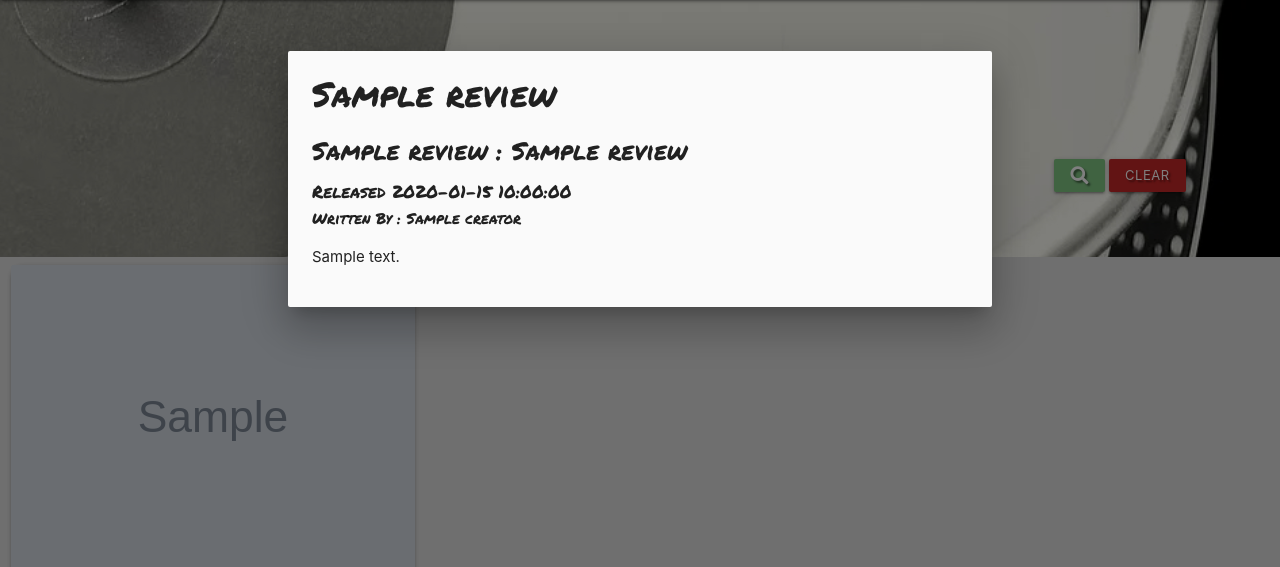
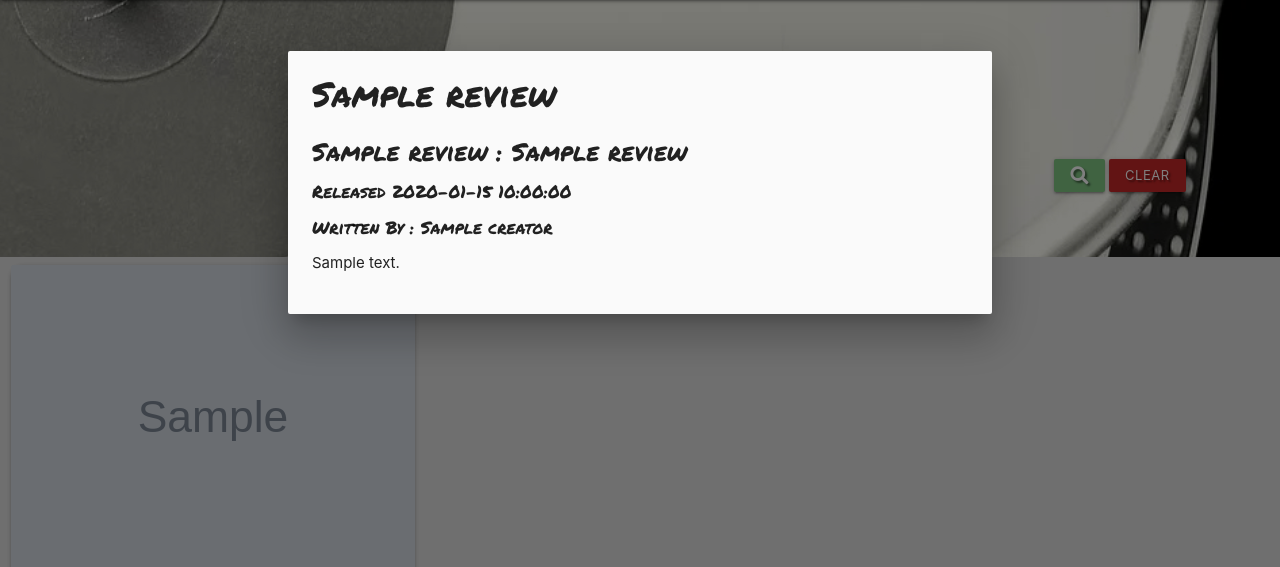
Before and after one commit to Code-Institute-Submissions/Reviewsic, a Flask app: page /search in a window 1280 px wide, after a click on "READ REVIEW". Shown: the part 64-631 px from the top of the page. Run offline with Flask 2, Linux system fonts and the light colour scheme; grey boxes marked "Sample" are stand-in pictures; a database or web service that is not in the repository returns one stand-in record (values such as "Sample title"); some libraries are stand-ins or nearby versions.

```diff
--- a/templates/profile.html
+++ b/templates/profile.html
@@ -31,7 +31,7 @@
             <h4 class="header-font"> {{ review.artist_name }}</h4>
             <h5 class="header-font"> {{review.category_name }} : {{ review.record_name }}</h5>
             <h6 class="header-font"> Released {{ review.rel_date }}</h6>
-             <h7 class="header-font">Written By : {{ review.creator }}</h7>
+             <h6 class="header-font">Written By : {{ review.creator }}</h6>
             <p>{{ review.review_text }}</p>
           </div>
         </div>
--- a/templates/reviews.html
+++ b/templates/reviews.html
@@ -48,7 +48,7 @@
             <h4 class="header-font"> {{ review.artist_name }}</h4>
             <h5 class="header-font"> {{review.category_name }} : {{ review.record_name }}</h5>
             <h6 class="header-font"> Released {{ review.rel_date }}</h6>
-             <h7 class="header-font">Written By : {{ review.creator }}</h7>
+             <h6 class="header-font">Written By : {{ review.creator }}</h6>
             <p>{{ review.review_text }}</p>
           </div>
         </div>
```
